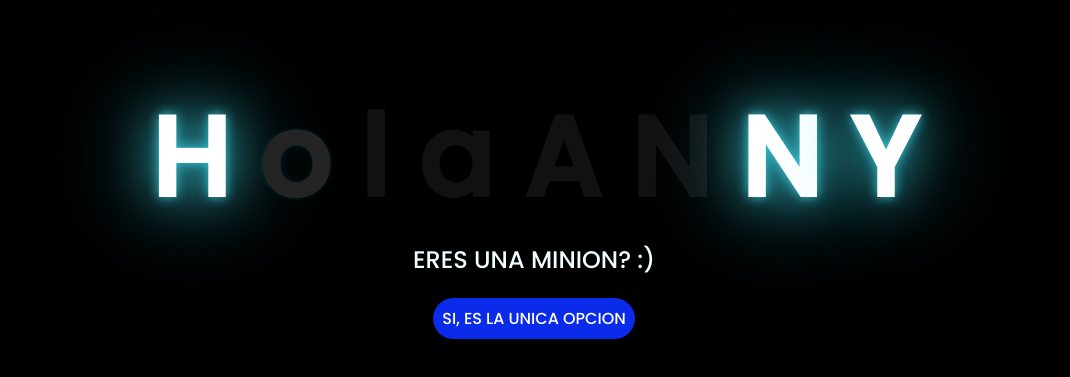
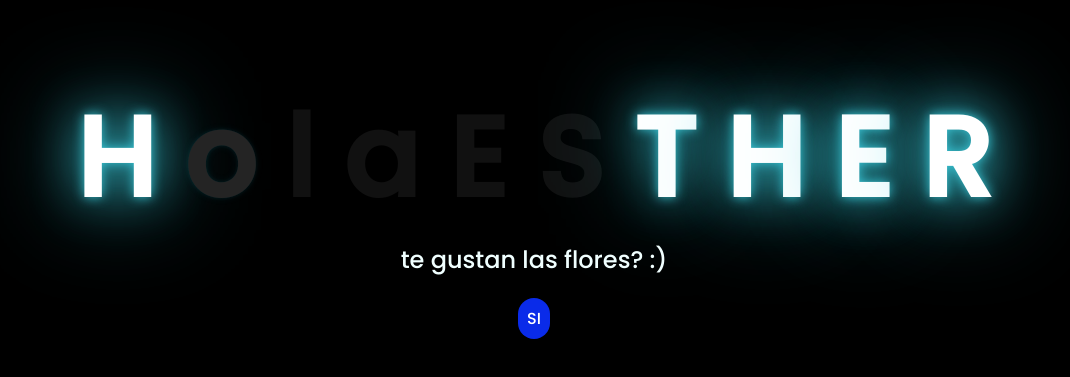
Before and after one commit to Juniiifax/flores-amarillas-tres-main, a plain HTML site: page index.html in a window 1280 px wide. Shown: the part 129-506 px from the top of the page, without its empty margins (114-1184 px from the left). Drawn offline with Linux system fonts and the light colour scheme.

Commit message:
Add files via upload

```diff
--- a/index.html
+++ b/index.html
@@ -16,17 +16,19 @@
         <span>o</span>
         <span>l</span>
         <span>a</span>
-        <span>A</span>
-        <span>N</span>
-        <span>N</span>
-        <span>Y</span>
+        <span>E</span>
+        <span>S</span>
+        <span>T</span>
+        <span>H</span>
+        <span>E</span>
+        <span>R</span>
     </div>
     <div class="description">
-        <span>ERES UNA MINION? :)</span>
+        <span>te gustan las flores? :)</span>
     </div>
     <div class="button">
         <button class="botones">
-            <a href="flower.html" style="color: #ffffff;">SI, ES LA UNICA OPCION</a>
+            <a href="flower.html" style="color: #ffffff;">SI</a>
         </button>
     </div>
 
```
